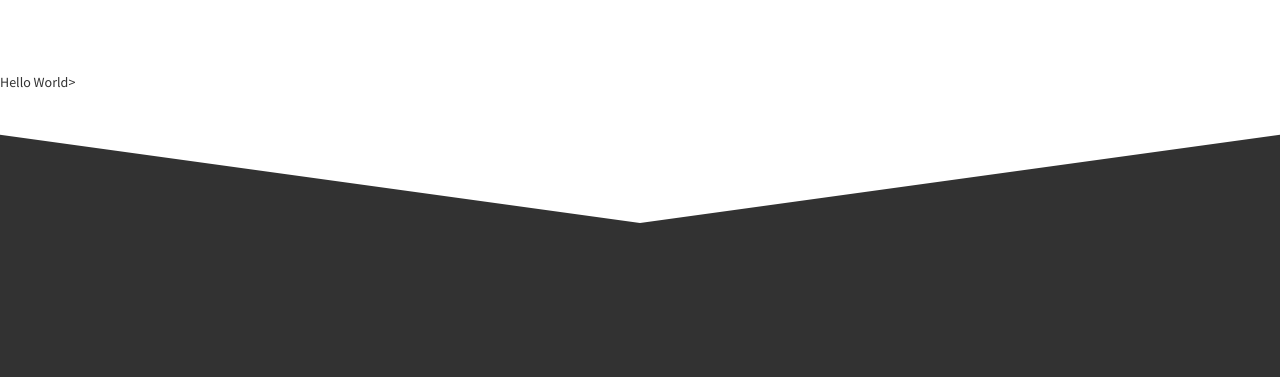
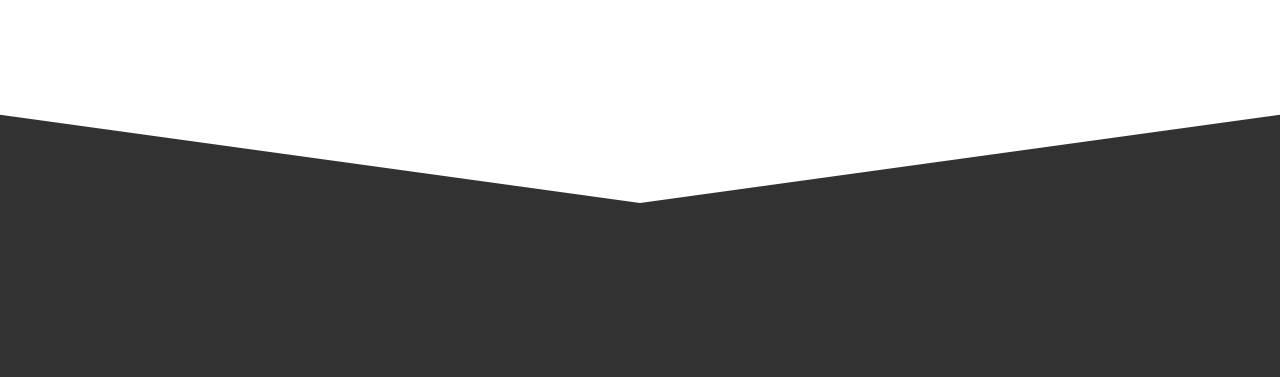
Before and after one commit to Yatendra42/personal-website, a plain HTML site: page index.html in a window 1280 px wide. Shown: the part 3316-3693 px from the top of the page. Drawn offline with Linux system fonts and the light colour scheme; a web font is replaced by a local one.

Commit message:
Update index.html
third commit

```diff
--- a/index.html
+++ b/index.html
@@ -177,7 +177,7 @@
 
       </main>
 
-      <div class="demo">Hello World></div>
+
 
       <footer>
           <div class="container text-center">
```
